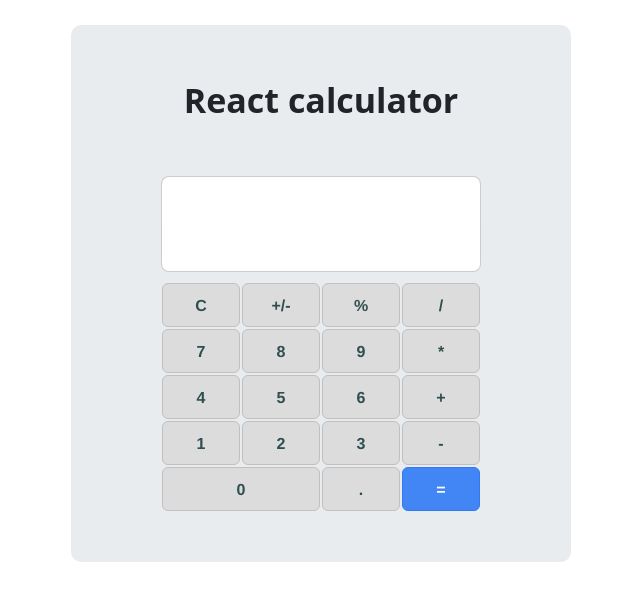
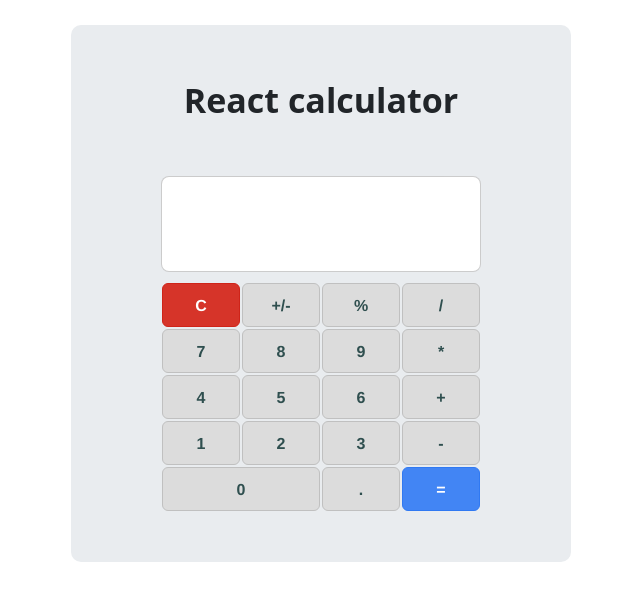
Before and after one commit to ondrab1/react-calculator, a React (Create React App) app: page / in a window 1280 px wide. Shown: the top 600 px of the page, without its empty margins (319-959 px from the left). Built offline with nearby package versions, Linux system fonts and the light colour scheme.

Commit message:
Improvements

```diff
--- a/src/App.tsx
+++ b/src/App.tsx
@@ -70,7 +70,7 @@ function App() {
         if (operators.includes(value)) {
             // Save display value if any exists
             if (display) {
-                formula.push(display);
+                formula.push(parseFloat(display).toString());
             }
 
             const last = getFormulaLastItem();
@@ -94,6 +94,7 @@ function App() {
         switch (value) {
             // Reset display and formula memory
             case 'c':
+            case 'Delete':
                 setDisplay('');
                 setFormula([]);
                 break;
--- a/src/components/Button/Button.css
+++ b/src/components/Button/Button.css
@@ -37,3 +37,13 @@
 .button-container button.color-blue:hover, .button-container button.color-blue:active, .button-container button.color-blue:focus {
   background: #3079f2;
 }
+
+.button-container button.color-red {
+  background: #d63429;
+  color: #fff;
+  border: 1px solid #cf2419;
+}
+
+.button-container button.color-red:hover, .button-container button.color-red:active, .button-container button.color-red:focus {
+  background: #cf2419;
+}
--- a/src/components/Button/Button.tsx
+++ b/src/components/Button/Button.tsx
@@ -8,12 +8,17 @@ interface ButtonProps {
 }
 
 const Button = (props: ButtonProps) => {
+    const handleButtonClick = (e: any, value: string|number) => {
+        e.target.blur();
+        props.onClick(value);
+    }
+
     return (
         <div className="button-container">
             <button
                 className={props.classes?.join(' ')}
                 value={props.value}
-                onClick={() => props.onClick(props.value)}>
+                onClick={(e) => handleButtonClick(e, props.value)}>
                 {props.label}
             </button>
         </div>
--- a/src/components/Keyboard/Keyboard.tsx
+++ b/src/components/Keyboard/Keyboard.tsx
@@ -11,7 +11,7 @@ const Keyboard = ({ handler }: KeyboardProps) => {
         <div className="container">
             <div className="row">
                 <div className="col p-0">
-                    <Button label="C" value="c" onClick={(value) => handler(value)}/>
+                    <Button classes={['color-red']} label="C" value="c" onClick={(value) => handler(value)}/>
                 </div>
                 <div className="col p-0">
                     <Button label="+/-" value="+/-" onClick={(value) => handler(value)}/>
```
